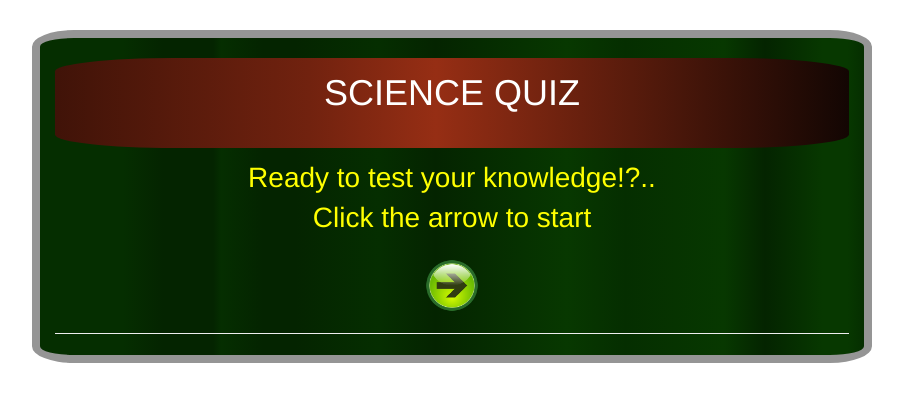
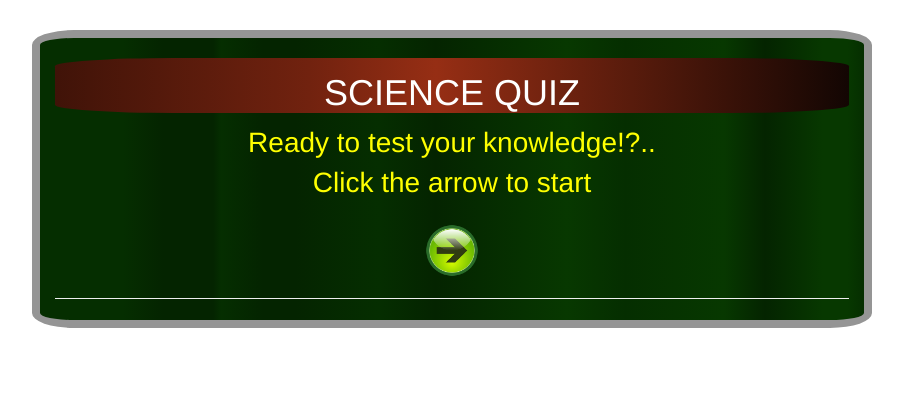
Before and after one commit to shireefkhatab/quiz, a website: page index.html in a window 1280 px wide. Shown: the whole page, without its empty margins (188-1091 px from the left). Drawn offline with nearby package versions, Linux system fonts and the light colour scheme.

Commit message:
validating

```diff
--- a/index.html
+++ b/index.html
@@ -19,14 +19,14 @@
 		<div class="row">
 			<div class="col-sm-8 col-sm-offset-2">
 				<div class="header">
-				<h1>SCIENCE QUIZ<h1>
+				<h1>SCIENCE QUIZ</h1>
 				</div>
-				<div class="start">Ready to test your knowledge!?..<br />Click the arrow to start</div><br />
+				<div class="start">Ready to test your knowledge!?..<br>Click the arrow to start</div><br />
 				<div class="arrows">
 					<img src="images/back.png" class="arrow" id ="back" alt="back"/>
 					<img src="images/next.png" class="arrow" id ="next" alt="next"/>
 				</div> <hr/>
-<!---------------------------------------------form 1---------------------------------------------->
+<!--form 1 -->
 				<form  id  ="form1" class="form form-horizontal ">
 					<label for="question">1- Which planet in the solar system is the hottest?</label><br />
 						<button class="btn btn-success btn-lg correct" id="Venus">Venus</button>
@@ -47,7 +47,7 @@
 						</div>
 					</div>
 				</form>
-<!---------------------------------------------form 2---------------------------------------------->
+<!--form 2 -->
 				<form  id ="form2" class="form form-horizontal">
 					<label for="question">2- Which science branch covers animals and animal life?</label><br />
 						<button class="btn btn-success btn-lg" id="Biology">Biology</button>
@@ -68,7 +68,7 @@
 						</div>
 					</div>
 				</form>
-<!---------------------------------------------form 3---------------------------------------------->
+<!--form 3  -->
 				<form  id  ="form3" class="form form-horizontal">
 					<label for="question">3- Pure water has a pH level of around what number?</label><br />
 						<button class="btn btn-success btn-lg correct" id="7">7</button>
@@ -89,7 +89,7 @@
 						</div>
 					</div>
 				</form>
-<!---------------------------------------------form 4---------------------------------------------->
+<!--form 4  -->
 				<form  id  ="form4" class="form form-horizontal">
 					<label for="question">4- How many hearts does an octopus have?</label><br />
 						<button class="btn btn-success btn-lg" id="2">2</button>
@@ -109,7 +109,7 @@
 							</div>
 						</div>
 					</div>
-<!---------------------------------------------form 5---------------------------------------------->
+<!--form 5  -->
 				</form>
 				<form  id  ="form5" class="form form-horizontal">
 					<label for="question">5- Persons with which blood group are called universal donors?</label><br />
@@ -131,7 +131,7 @@
 						</div>
 					</div>
 				</form>
-<!---------------------------------------------form 6---------------------------------------------->
+<!--form 6  -->
 				<form  id  ="form6" class="form form-horizontal">
 					<label for="question">6- Which food is to blame for most cases of salmonella infection?</label><br />
 						<button class="btn btn-success btn-lg  correct" id="Chicken">Chicken</button>
@@ -152,7 +152,7 @@
 						</div>
 					</div>
 				</form>
-<!---------------------------------------------form 7---------------------------------------------->
+<!--form 7  -->
 				<form  id  ="form7" class="form form-horizontal">
 					<label for="question">7- Which country accounts for 70% of the world's platinum production?</label><br />
 						<button class="btn btn-success btn-lg correct" id="South-Africa">South-Africa</button>
@@ -173,7 +173,7 @@
 						</div>
 					</div>
 				</form>
-<!---------------------------------------------form 8---------------------------------------------->
+<!--form 8  -->
 				<form  id  ="form8" class="form form-horizontal">
 					<label for="question">8- What is the human body’s biggest organ?</label><br />
 						<button class="btn btn-success btn-lg" id="Spine">Spine</button>
@@ -194,7 +194,7 @@
 						</div>
 					</div>
 				</form>
-<!---------------------------------------------form 9---------------------------------------------->
+<!--form 9  -->
 				<form  id  ="form9" class="form form-horizontal">
 					<label for="question">9- What is a straight line which touches a curve without crossing it?</label><br />
 						<button class="btn btn-success btn-lg" id="Line-segment">Line-segment</button>
@@ -215,7 +215,7 @@
 						</div>
 					</div>
 				</form>
-<!---------------------------------------------form 10---------------------------------------------->
+<!--form 10  -->
 				<form  id  ="form10" class="form form-horizontal">
 					<label for="question">10- What gas is commonly used to fill floating Birthday balloons?</label><br />
 						<button class="btn btn-success btn-lg" id="Air">Air</button>
@@ -236,7 +236,7 @@
 						</div>
 					</div>
 				</form>
-<!----------------------------------------------- result page ------------------------------------>
+<!-- result page -->
 				<div class="final-result">
 					<div class="final-title">
 						<h2 class="your-result">YOUR RESULT</h2>
```
